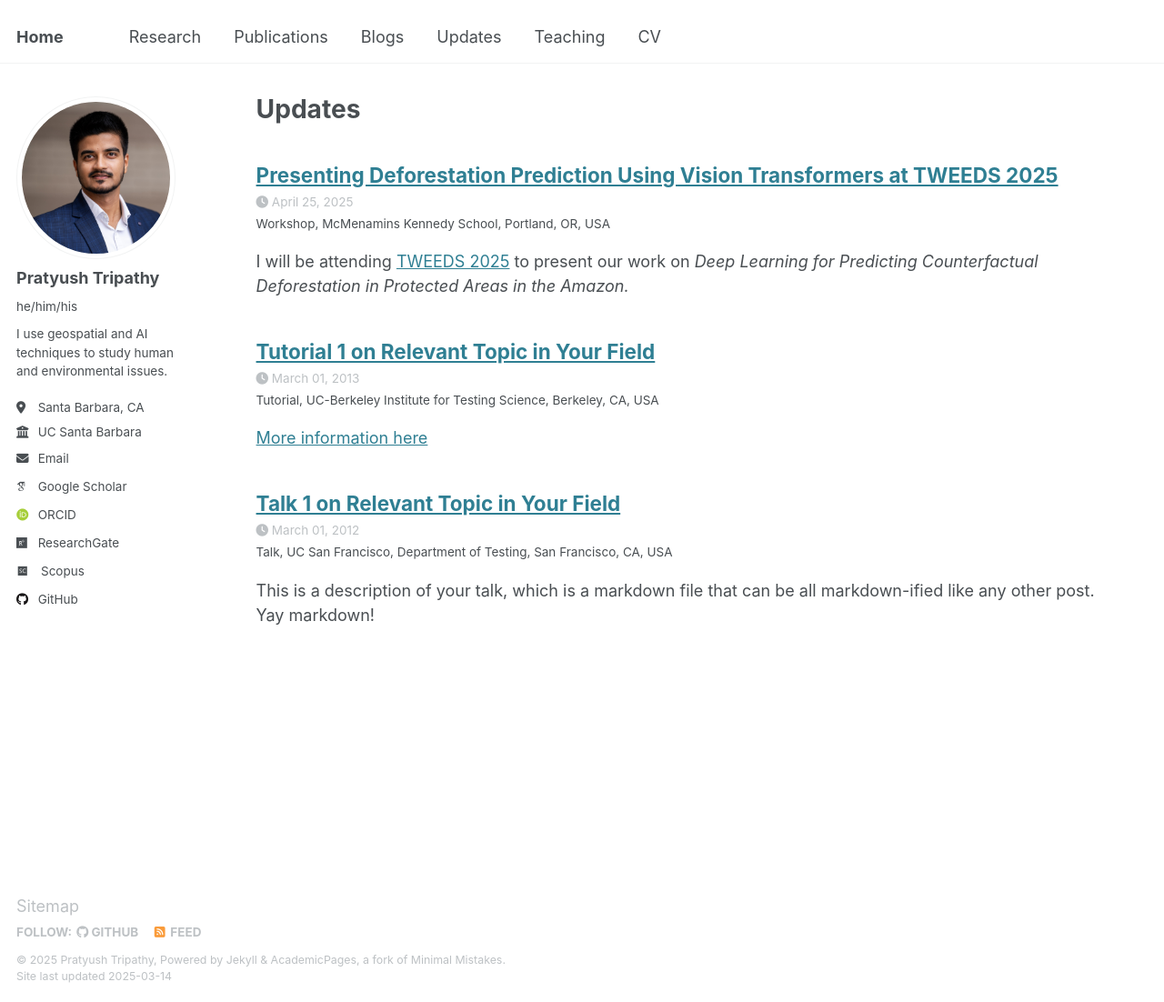
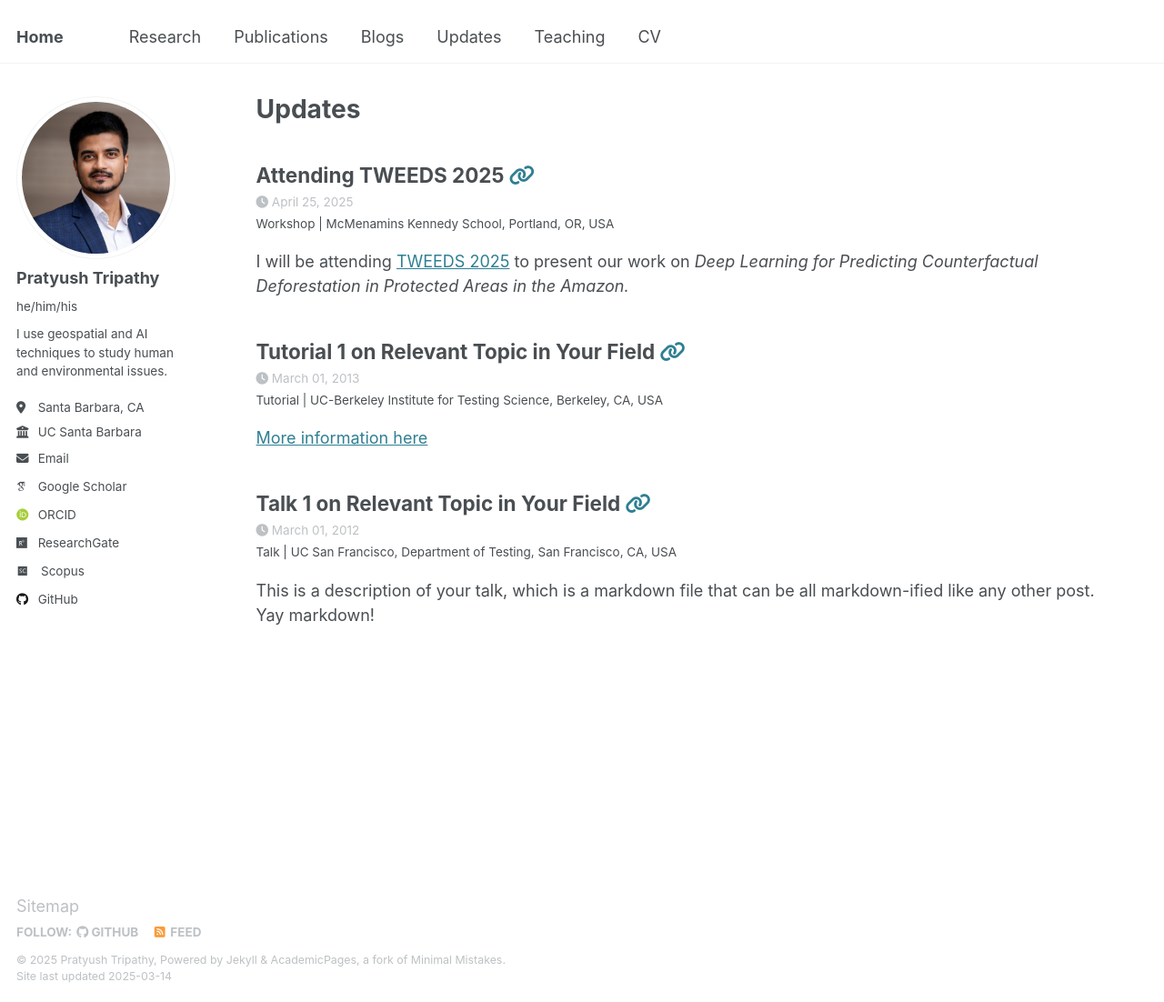
Before and after one commit to tripathyp/tripathyp.github.io, a Jekyll site: the page built from _pages/updates.html, in a window 1280 px wide and 1102 px high. Shown: the whole window at 91% size. Built offline with Jekyll 4.4.1, drawn with Linux system fonts in a browser that asks for light colours; some web fonts are replaced.

Commit message:
corrected updates backend

```diff
--- a/_includes/archive-single-talk.html
+++ b/_includes/archive-single-update.html
@@ -26,17 +26,17 @@
       </div>
     {% endif %}
     <h2 class="archive__item-title" itemprop="headline">
-      {% if post.link %}
-        <a href="{{ post.link }}">{{ title }}</a> <a href="{{ base_path }}{{ post.url }}" rel="permalink"><i class="fa fa-link" aria-hidden="true" title="permalink"></i><span class="sr-only">Permalink</span></a>
-      {% else %}
-        <a href="{{ base_path }}{{ post.url }}" rel="permalink">{{ title }}</a>
-      {% endif %}
+      {{ title }}
+      <a href="{{ base_path }}{{ post.url }}" rel="permalink">
+        <i class="fa fa-link" aria-hidden="true" title="permalink"></i>
+        <span class="sr-only">Permalink</span>
+      </a>
     </h2>
     {% if post.read_time %}
       <p class="page__meta"><i class="fa fa-clock" aria-hidden="true"></i> {% include read-time.html %}</p>
     {% endif %}
     {% if post.date %}<p class="page__meta"><i class="fa fa-clock" aria-hidden="true"></i> {{ post.date | date: '%B %d, %Y' }}</p>{% endif %}
-    {% if post.venue %}<p class="archive__item-excerpt" itemprop="description">{{post.type}}, {{ post.venue }},  {{post.location}} {% endif %}
+    {% if post.venue %}<p class="archive__item-excerpt" itemprop="description">{{post.type}} | {{ post.venue }}, {{post.location}} {% endif %}
     {% if post.excerpt %}<p class="archive__item-excerpt" itemprop="description">{{ post.excerpt | markdownify }}</p>{% endif %}
   </article>
 </div>
--- a/_pages/updates.html
+++ b/_pages/updates.html
@@ -12,5 +12,5 @@ author_profile: true
 {% endif %}
 
 {% for post in site.updates reversed %}
-  {% include archive-single-talk.html %}
+  {% include archive-single-update.html %}
 {% endfor %}
--- a/_updates/2025-04-25-tweeds.md
+++ b/_updates/2025-04-25-tweeds.md
@@ -1,5 +1,5 @@
 ---
-title: "Presenting Deforestation Prediction Using Vision Transformers at TWEEDS 2025"
+title: "Attending TWEEDS 2025"
 collection: updates
 type: "Workshop"
 venue: "McMenamins Kennedy School"
```
